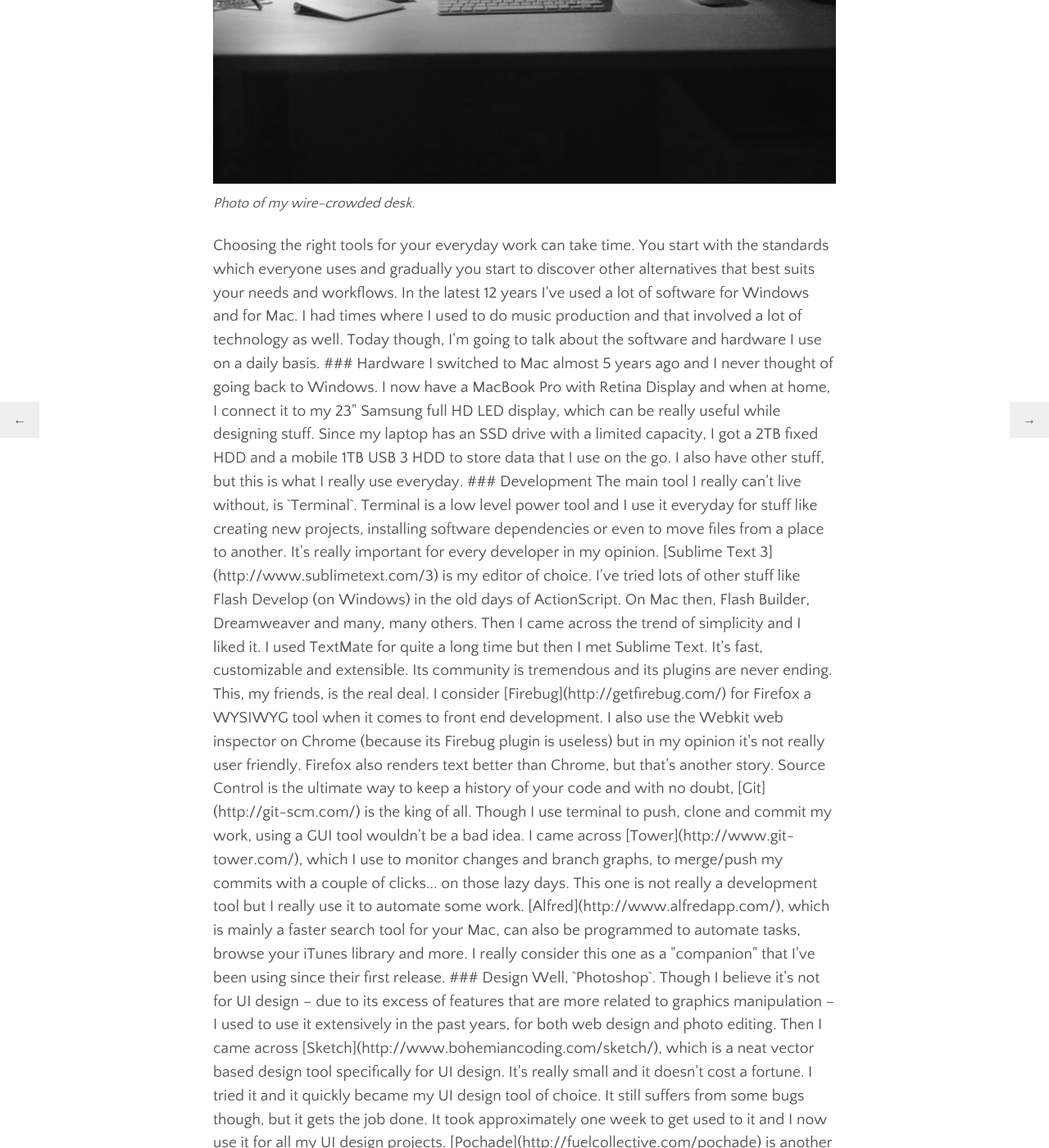
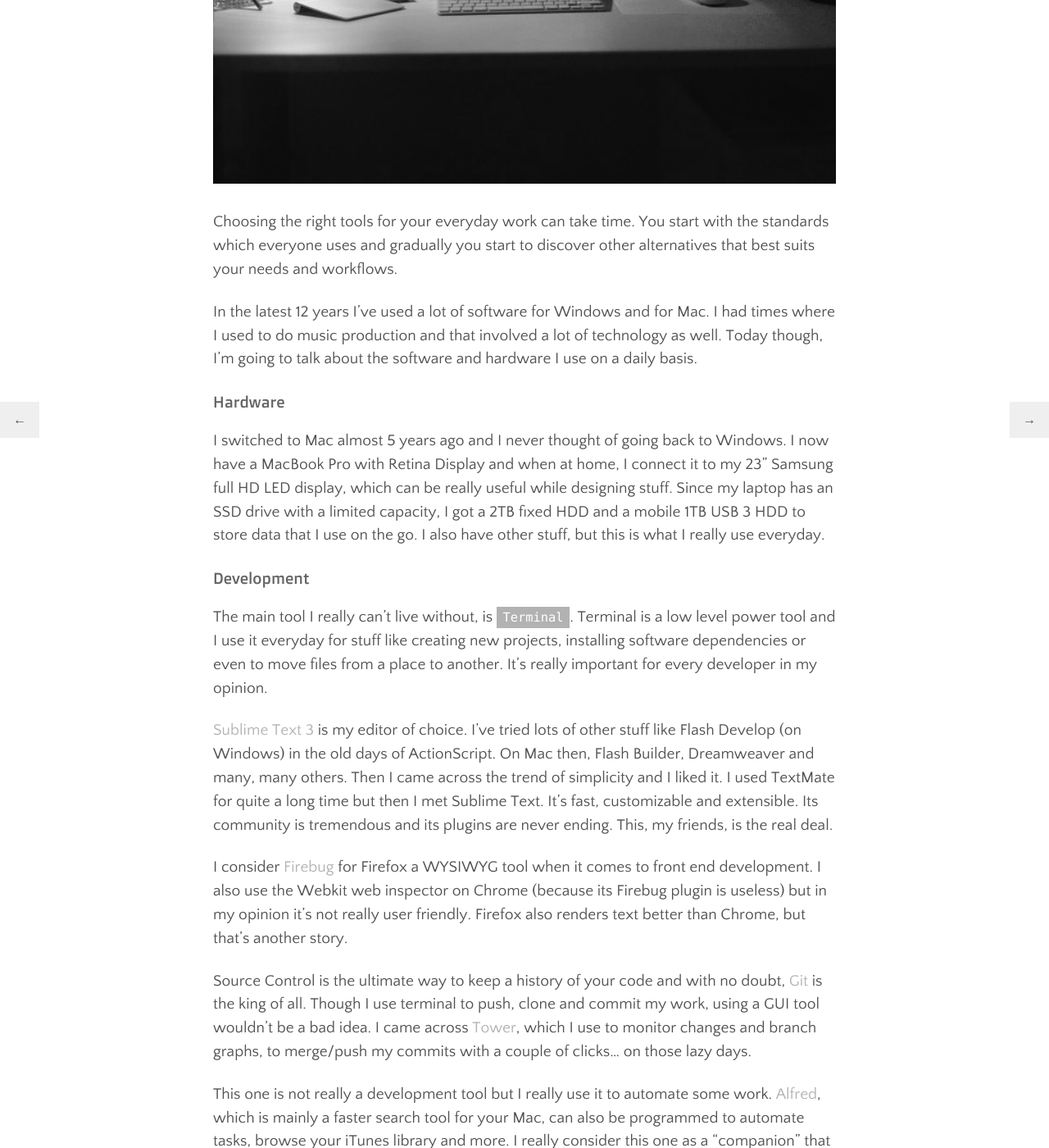
Before and after one commit to itsgoofer/omarfouad.com, a Jekyll site: the page built from _posts/2013-12-10-my-toolbox.md, in a window 1280 px wide and 1400 px high, scrolled down 782 px. Shown: the whole window at 82% size. Built offline with Jekyll 4.4.1, drawn with Linux system fonts in a browser that asks for light colours; some of the changed text lies outside the part shown.

Commit message:
Updated My Toolbox

```diff
--- a/_posts/2013-12-10-my-toolbox.md
+++ b/_posts/2013-12-10-my-toolbox.md
@@ -7,14 +7,12 @@
 ---
 
 ![](/assets/images/posts/tool_box.jpg)
-<span class="photo-caption">Photo of my wire-crowded desk.</span>
-<p>
+
 Choosing the right tools for your everyday work can take time. You start with the standards which everyone uses and gradually you start to discover other alternatives that best suits your needs and workflows.
 
 In the latest 12 years I've used a lot of software for Windows and for Mac. I had times where I used to do music production and that involved a lot of technology as well. Today though, I'm going to talk about the software and hardware I use on a daily basis.
 
-###
-Hardware
+### Hardware
 
 I switched to Mac almost 5 years ago and I never thought of going back to Windows. I now have a MacBook Pro with Retina Display and when at home, I connect it to my 23" Samsung full HD LED display, which can be really useful while designing stuff. Since my laptop has an SSD drive with a limited capacity, I got a 2TB fixed HDD and a mobile 1TB USB 3 HDD to store data that I use on the go. I also have other stuff, but this is what I really use everyday.
 
@@ -30,8 +28,7 @@
 
 This one is not really a development tool but I really use it to automate some work. [Alfred](http://www.alfredapp.com/), which is mainly a faster search tool for your Mac, can also be programmed to automate tasks, browse your iTunes library and more. I really consider this one as a "companion" that I've been using since their first release.
 
-###
-Design
+### Design
 
 Well, `Photoshop`. Though I believe it's not for UI design – due to its excess of features that are more related to graphics manipulation – I used to use it extensively in the past years, for both web design and photo editing. Then I came across [Sketch](http://www.bohemiancoding.com/sketch/), which is a neat vector based design tool specifically for UI design. It's really small and it doesn't cost a fortune. I tried it and it quickly became my UI design tool of choice. It still suffers from some bugs though, but it gets the job done. It took approximately one week to get used to it and I now use it for all my UI design projects.
 
@@ -41,7 +38,6 @@
 
 Choosing the right fonts is crucial. That's why I use [Typekit](https://typekit.com/), which is a neat service from Adobe which provides great fonts for your web products. I have subscribed to the [Portfolio plan](https://typekit.com/plans) which gives me plenty of fonts for an unlimited number of websites. It's relatively cheap and it's really fast. One great feature is it can even sync your chosen fonts with your desktop so you can use them on apps like Photoshop or Sketch.
 
-###
-That's all
+### That's all
 
 That was it. Of course there are lots of other apps I use but these are the ones that I really use whenever I put the creative hat on.
```
